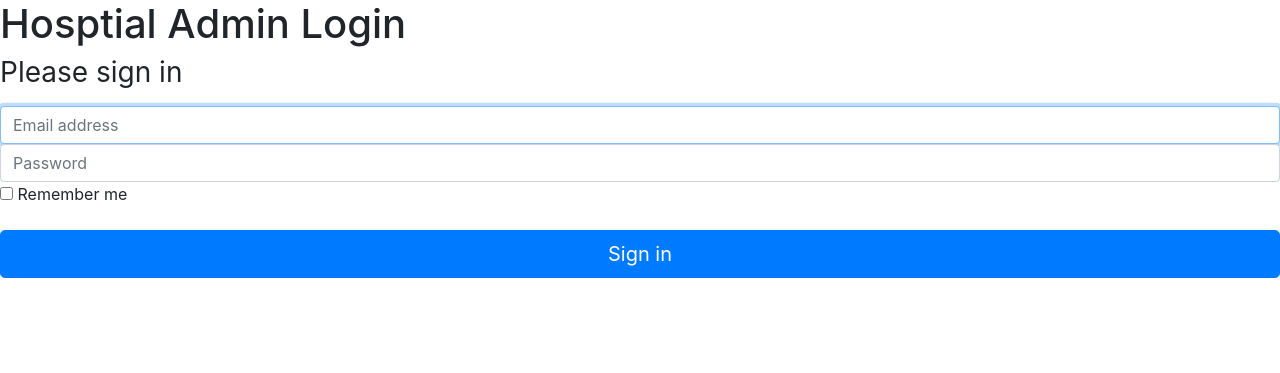
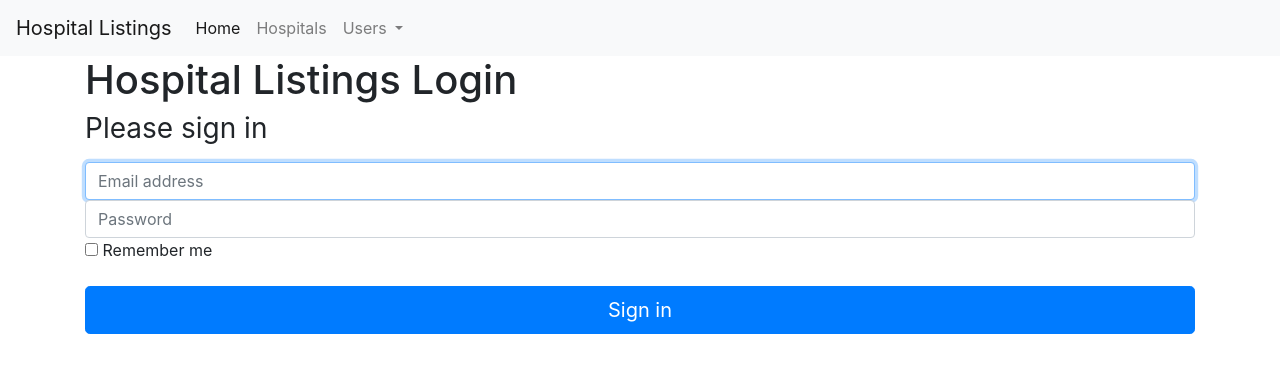
Before and after one commit to iplayguitar81/symfony4-test, a Symfony app: template templates/security/login.html.twig in a window 1280 px wide. Shown: the top 373 px of the page. Run offline with Twig, Linux system fonts and the light colour scheme; the template is opened without the code that fills it, so the values that code supplies are empty; some libraries are stand-ins or nearby versions.

Commit message:
Updating user login capabilities and accessibility

```diff
--- a/src/Controller/HomeController.php
+++ b/src/Controller/HomeController.php
@@ -26,4 +26,6 @@ class HomeController extends AbstractController
             'controller_name' => 'HomeController', 'hospitals' => $hospitals
         ]);
     }
+
+
 }
--- a/templates/base.html.twig
+++ b/templates/base.html.twig
@@ -12,6 +12,49 @@
         {% block stylesheets %}{% endblock %}
     </head>
     <body>
+    <nav class="navbar navbar-expand-lg navbar-light bg-light">
+        <a class="navbar-brand" href="{{ path('home') }}">Hospital Listings</a>
+        <button class="navbar-toggler" type="button" data-toggle="collapse" data-target="#navbarSupportedContent" aria-controls="navbarSupportedContent" aria-expanded="false" aria-label="Toggle navigation">
+            <span class="navbar-toggler-icon"></span>
+        </button>
+
+        <div class="collapse navbar-collapse" id="navbarSupportedContent">
+            <ul class="navbar-nav mr-auto">
+                <li class="nav-item active">
+                    <a class="nav-link" href="{{ path('home') }}">Home</a>
+                </li>
+                <li class="nav-item">
+                    <a class="nav-link" href="#">Hospitals</a>
+                </li>
+
+                {% if is_granted('ROLE_USER') %}
+
+                    <li class="nav-item dropdown">
+                        <a class="nav-link dropdown-toggle" href="#" id="navbarDropdown" role="button" data-toggle="dropdown" aria-haspopup="true" aria-expanded="false">
+                            Account
+                        </a>
+                        <div class="dropdown-menu" aria-labelledby="navbarDropdown">
+                            <a class="dropdown-item" href="{{ path('app_logout') }}">Logout</a>
+                        </div>
+                    </li>
+
+
+                {% else %}
+
+                <li class="nav-item dropdown">
+                    <a class="nav-link dropdown-toggle" href="#" id="navbarDropdown" role="button" data-toggle="dropdown" aria-haspopup="true" aria-expanded="false">
+                        Users
+                    </a>
+                    <div class="dropdown-menu" aria-labelledby="navbarDropdown">
+                        <a class="dropdown-item" href="{{ path('app_login') }}">Login</a>
+                    </div>
+                </li>
+                {% endif %}
+
+            </ul>
+
+        </div>
+    </nav>
         {% block body %}{% endblock %}
         {% block javascripts %}
             <script src="https://code.jquery.com/jquery-3.2.1.slim.min.js" integrity="sha384-KJ3o2DKtIkvYIK3UENzmM7KCkRr/rE9/Qpg6aAZGJwFDMVNA/GpGFF93hXpG5KkN" crossorigin="anonymous"></script>
--- /dev/null
+++ b/templates/hospital/create.html.twig
@@ -0,0 +1,6 @@
+
+<div class="container">
+
+    <h1>Create Hospital</h1>
+
+</div>
--- a/templates/security/login.html.twig
+++ b/templates/security/login.html.twig
@@ -1,11 +1,11 @@
 {% extends 'base.html.twig' %}
 
-{% block title %}Hospital Admin Login{% endblock %}
+{% block title %}Hospital Listings Login{% endblock %}
 
 {% block body %}
 
-<div class="example-wrapper">
-<h1>Hosptial Admin Login</h1>
+<div class="container">
+<h1>Hospital Listings Login</h1>
 
 
     {#<form action="{{ path('app_login') }}" method="post">#}
```
Also changed, not shown: src/Controller/HospitalController.php (added, +23 -0 lines), src/DataFixtures/UserFixture.php (+20 -1 lines), src/Security/LoginFormAuthenticator.php (+12 -1 lines), templates/hospital/edit.html.twig (added, +12 -0 lines), 2 other files.
